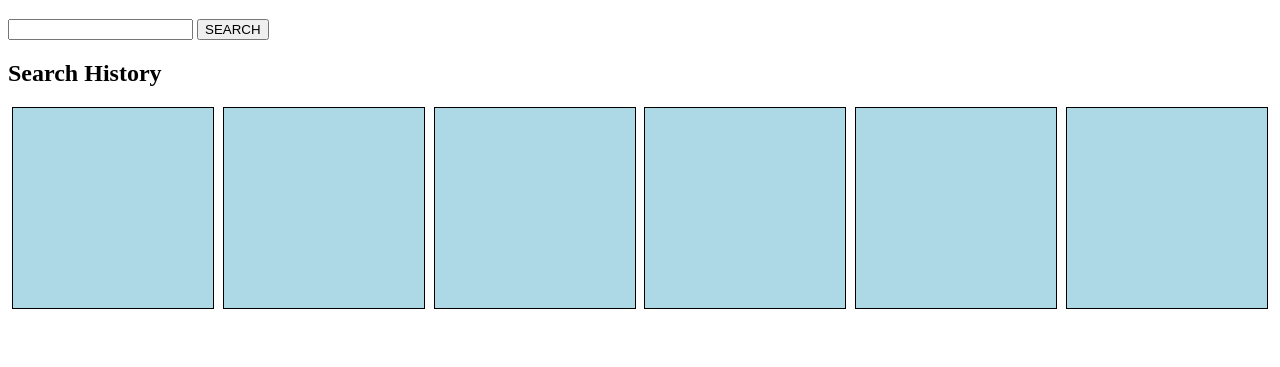
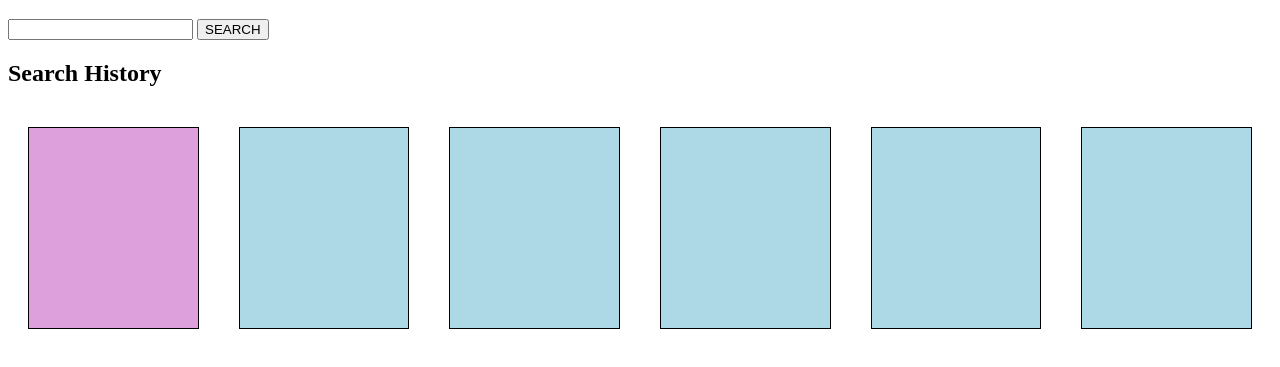
Before and after one commit to rahulgaur116/Weather-app, a plain HTML site: page index.html in a window 1280 px wide. Shown: the part 61-428 px from the top of the page. Drawn offline with nearby package versions, Linux system fonts and the light colour scheme.

Commit message:
added additonal styling to the current day weather box

```diff
--- a/index.html
+++ b/index.html
@@ -17,7 +17,7 @@
     </div>
 
     <div class="forecast">
-        <div id="current-day"></div>
+        <main id="current-day"></main>
         <div id="day-one"></div>
         <div id="day-two"></div>
         <div id="day-three"></div>
--- a/style.css
+++ b/style.css
@@ -12,4 +12,14 @@
         text-align: center;
         line-height: 100px;
         border: 1px solid black;
+        margin: 20px;
     }
+    .forecast main {
+        width: 200px;
+        height: 200px;
+        background-color: plum;
+        text-align: center;
+        line-height: 100px;
+        border: 1px solid black;
+        margin: 20px;
+    }
```
